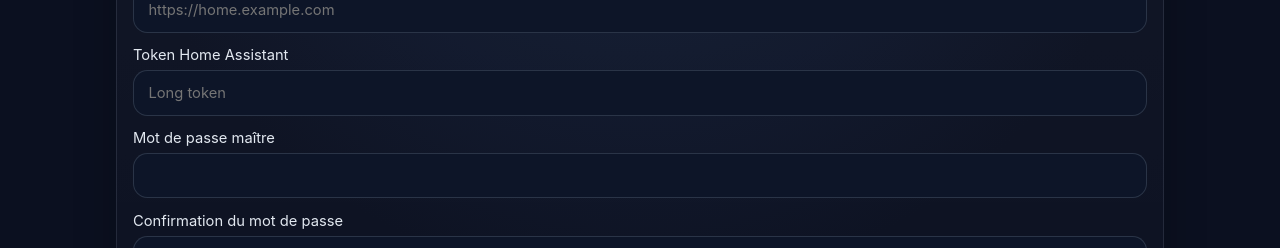
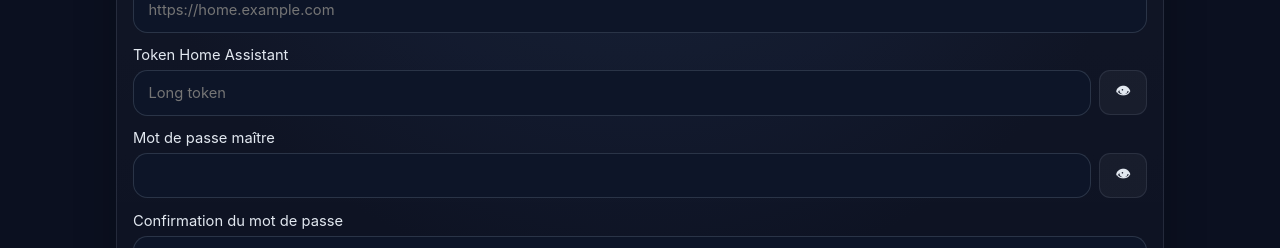
Before and after one commit to zuzu59/z-ha-buttons, a Vue app: page /settings in a window 1280 px wide. Shown: the part 242-490 px from the top of the page. Built offline with nearby package versions, Linux system fonts and the light colour scheme.

Commit message:
new: reveal stored config values

```diff
--- a/package.json
+++ b/package.json
@@ -1,7 +1,7 @@
 {
   "name": "z-ha-buttons",
   "private": true,
-  "version": "0.0.11",
+  "version": "0.0.12",
   "type": "module",
   "scripts": {
     "dev": "vite",
--- a/src/styles.css
+++ b/src/styles.css
@@ -207,6 +207,22 @@ label {
   font-size: .92rem;
 }
 
+.field-with-action {
+  display: flex;
+  gap: .5rem;
+  align-items: center;
+}
+
+.field-with-action input {
+  flex: 1;
+  min-width: 0;
+}
+
+.icon-toggle {
+  width: 3rem;
+  padding-inline: 0;
+}
+
 input,
 select {
   width: 100%;
--- a/src/views/SettingsView.vue
+++ b/src/views/SettingsView.vue
@@ -1,5 +1,6 @@
 <script setup>
 import { reactive, ref, watchEffect } from 'vue';
+import { bytesToUtf8 } from '../lib/crypto.js';
 import { pingHomeAssistant } from '../lib/homeAssistant.js';
 import { appState, saveConfiguration } from '../lib/store.js';
 
@@ -11,11 +12,19 @@ const form = reactive({
 });
 const status = ref('');
 const error = ref('');
+const showToken = ref(false);
+const showMasterPassword = ref(false);
 
 watchEffect(() => {
-  if (appState.config) {
-    form.serverUrl = appState.config.serverUrl || '';
+  if (!appState.config) {
+    return;
   }
+  form.serverUrl = appState.config.serverUrl || '';
+  form.masterPassword = appState.config.masterPassword || '';
+  form.confirmPassword = appState.config.masterPassword || '';
+  form.token = appState.config.unlockedTokenBytes
+    ? bytesToUtf8(appState.config.unlockedTokenBytes)
+    : form.token;
 });
 
 async function testConnection() {
@@ -57,9 +66,6 @@ async function submit() {
       token: form.token,
       masterPassword: form.masterPassword,
     });
-    form.token = '';
-    form.masterPassword = '';
-    form.confirmPassword = '';
     status.value = 'Configuration enregistrée';
   } catch (cause) {
     error.value = cause?.message || 'Enregistrement impossible';
@@ -79,11 +85,39 @@ async function submit() {
         </label>
         <label>
           Token Home Assistant
-          <input v-model="form.token" type="password" placeholder="Long token" />
+          <div class="field-with-action">
+            <input
+              v-model="form.token"
+              :type="showToken ? 'text' : 'password'"
+              placeholder="Long token"
+            />
+            <button
+              class="ghost compact icon-toggle"
+              type="button"
+              :aria-label="showToken ? 'Masquer le token' : 'Afficher le token'"
+              @click="showToken = !showToken"
+            >
+              {{ showToken ? '🙈' : '👁' }}
+            </button>
+          </div>
         </label>
         <label>
           Mot de passe maître
-          <input v-model="form.masterPassword" type="password" autocomplete="new-password" />
+          <div class="field-with-action">
+            <input
+              v-model="form.masterPassword"
+              :type="showMasterPassword ? 'text' : 'password'"
+              autocomplete="new-password"
+            />
+            <button
+              class="ghost compact icon-toggle"
+              type="button"
+              :aria-label="showMasterPassword ? 'Masquer le mot de passe maître' : 'Afficher le mot de passe maître'"
+              @click="showMasterPassword = !showMasterPassword"
+            >
+              {{ showMasterPassword ? '🙈' : '👁' }}
+            </button>
+          </div>
         </label>
         <label>
           Confirmation du mot de passe
--- a/vite.config.js
+++ b/vite.config.js
@@ -45,9 +45,11 @@ export default defineConfig({
   server: {
     host: '0.0.0.0',
     port: 4173,
+    allowedHosts: true,
   },
   preview: {
     host: '0.0.0.0',
     port: 4173,
+    allowedHosts: true,
   },
 });
```
Also changed, not shown: copies-d-ecrans/config-eyes-260622.2350.png (added), 1 other file (tests, documents, lock files or other folders).
